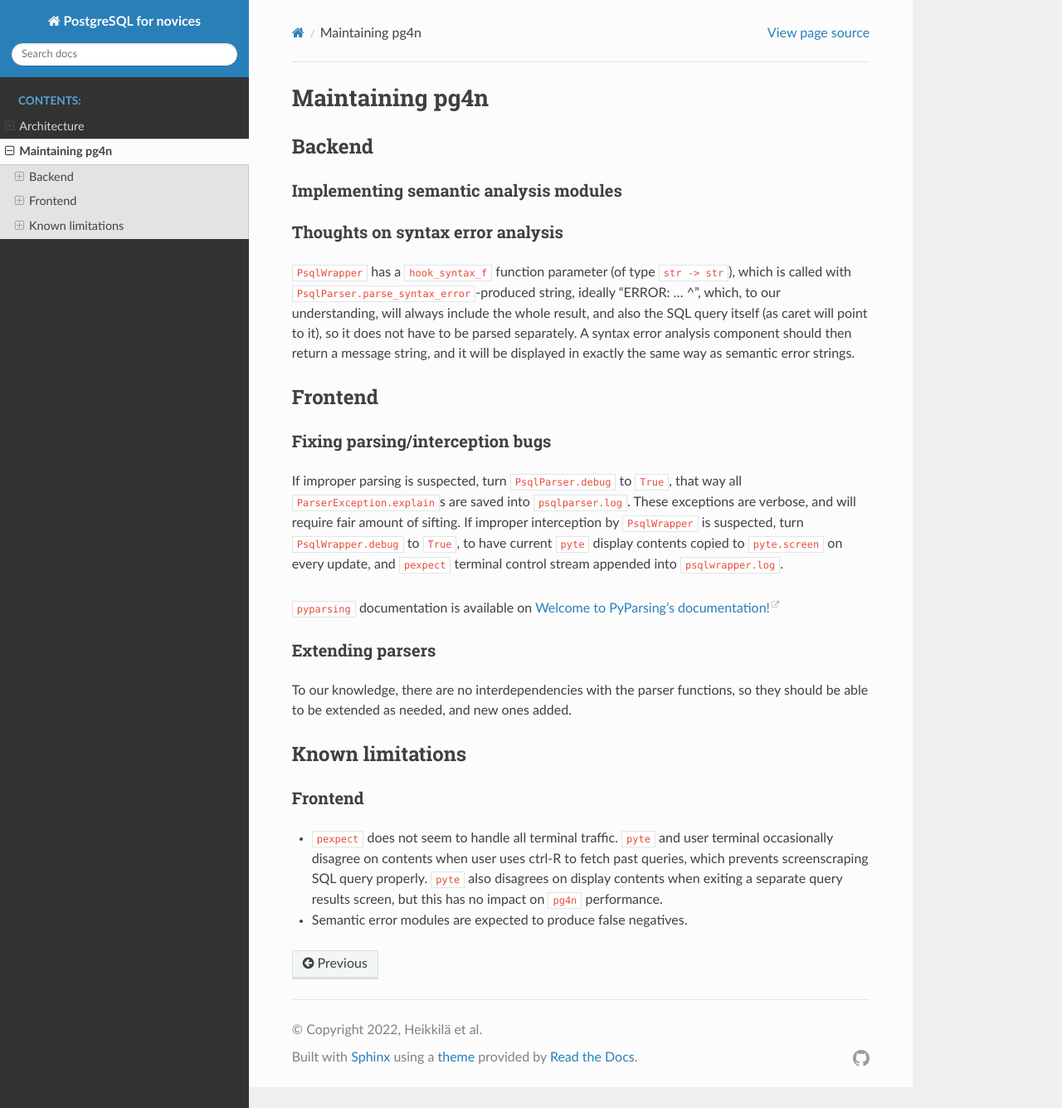
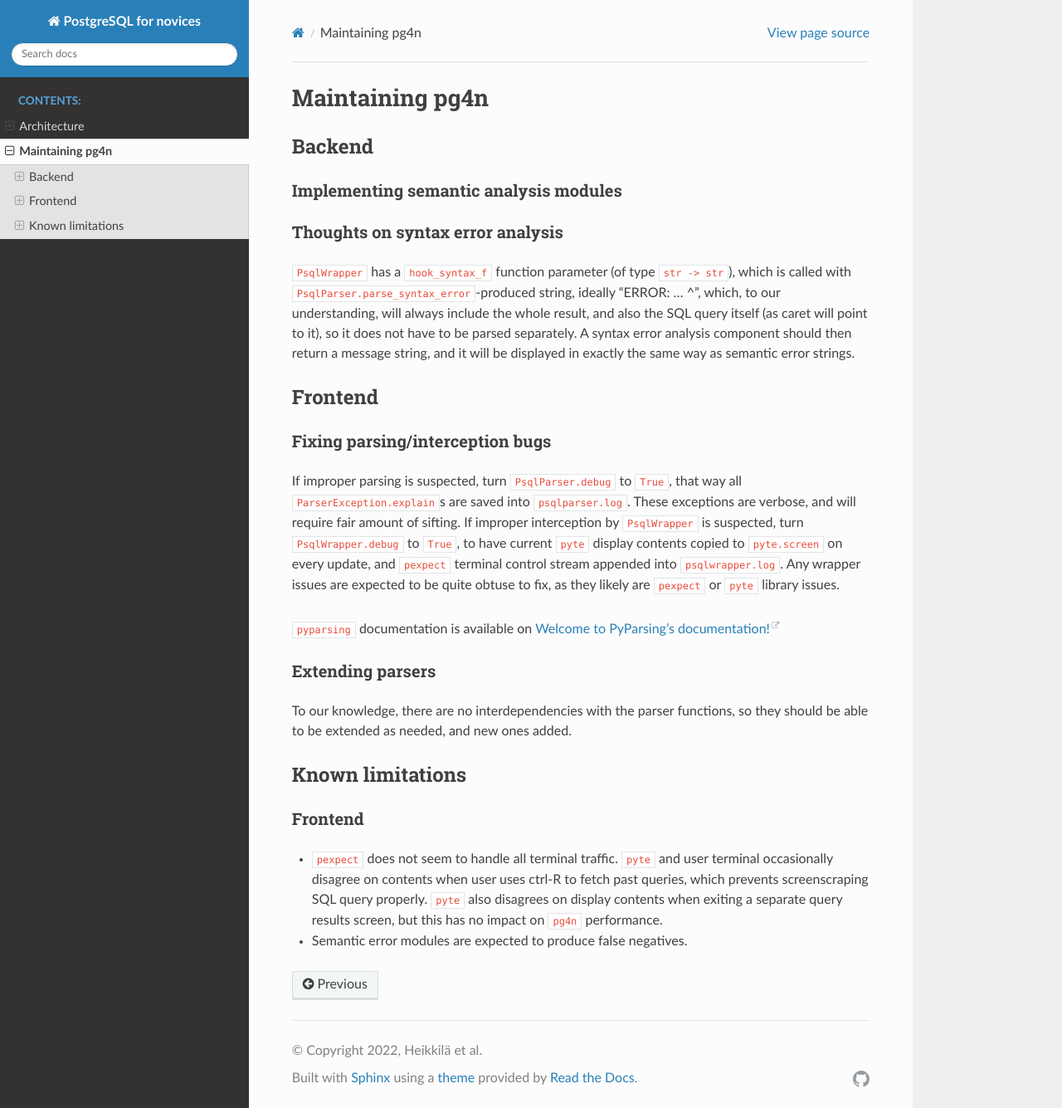
Before and after one commit to tatuhtuni/proj-kurssi, a Sphinx documentation site: the page built from docs/maintenance-plan.md, in a window 1280 px wide and 1335 px high. Shown: the whole window at 83% size. Built offline with Sphinx 7.4.7 and the Read the Docs theme 2.0.0, drawn with Linux system fonts in a browser that asks for light colours; pages that are not in the unit, such as notebooks, are missing from menus.

Commit message:
Minor addition for wrapper maintenance.

```diff
--- a/docs/maintenance-plan.md
+++ b/docs/maintenance-plan.md
@@ -12,7 +12,7 @@
 
 ### Fixing parsing/interception bugs
 
-If improper parsing is suspected, turn `PsqlParser.debug` to `True`, that way all `ParserException.explain`s are saved into `psqlparser.log`. These exceptions are verbose, and will require fair amount of sifting. If improper interception by `PsqlWrapper` is suspected, turn `PsqlWrapper.debug` to `True`, to have current `pyte` display contents copied to `pyte.screen` on every update, and `pexpect` terminal control stream appended into `psqlwrapper.log`.
+If improper parsing is suspected, turn `PsqlParser.debug` to `True`, that way all `ParserException.explain`s are saved into `psqlparser.log`. These exceptions are verbose, and will require fair amount of sifting. If improper interception by `PsqlWrapper` is suspected, turn `PsqlWrapper.debug` to `True`, to have current `pyte` display contents copied to `pyte.screen` on every update, and `pexpect` terminal control stream appended into `psqlwrapper.log`. Any wrapper issues are expected to be quite obtuse to fix, as they likely are `pexpect` or `pyte` library issues.
 
 `pyparsing` documentation is available on [Welcome to PyParsing’s documentation!](https://pyparsing-docs.readthedocs.io/en/latest/)
 
```
